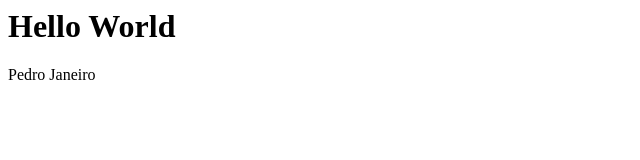
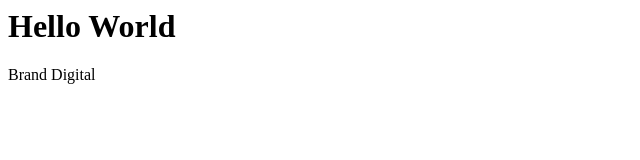
Before and after one commit to Budgerous/ws-git2, a plain HTML site: page index.html in a window 1280 px wide. Shown: the full height of the page, 0-640 px from the left. Drawn offline with Linux system fonts and the light colour scheme.

Commit message:
First client

```diff
--- a/index.html
+++ b/index.html
@@ -2,6 +2,6 @@
   <head></head>
   <body>
     <h1>Hello World</h1>
-    <p>Pedro Janeiro</p>
+    <p>Brand Digital</p>
   </body>
 </html>
```
